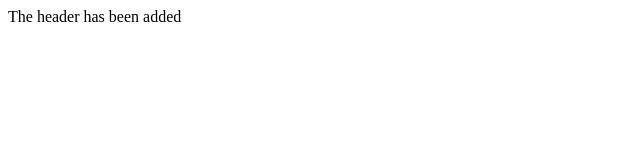
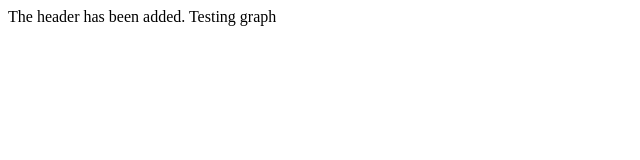
Before and after one commit to Emberg/GitWebsitePractice, a plain HTML site: page index.html in a window 1280 px wide. Shown: the whole page, without its empty margins (0-640 px from the left). Drawn offline with Linux system fonts and the light colour scheme.

Commit message:
Testing git graph

```diff
--- a/index.html
+++ b/index.html
@@ -6,6 +6,6 @@
     <title>Document</title>
 </head>
 <body>
-    <header>The header has been added</header>
+    <header>The header has been added. Testing graph</header>
 </body>
 </html>
```
